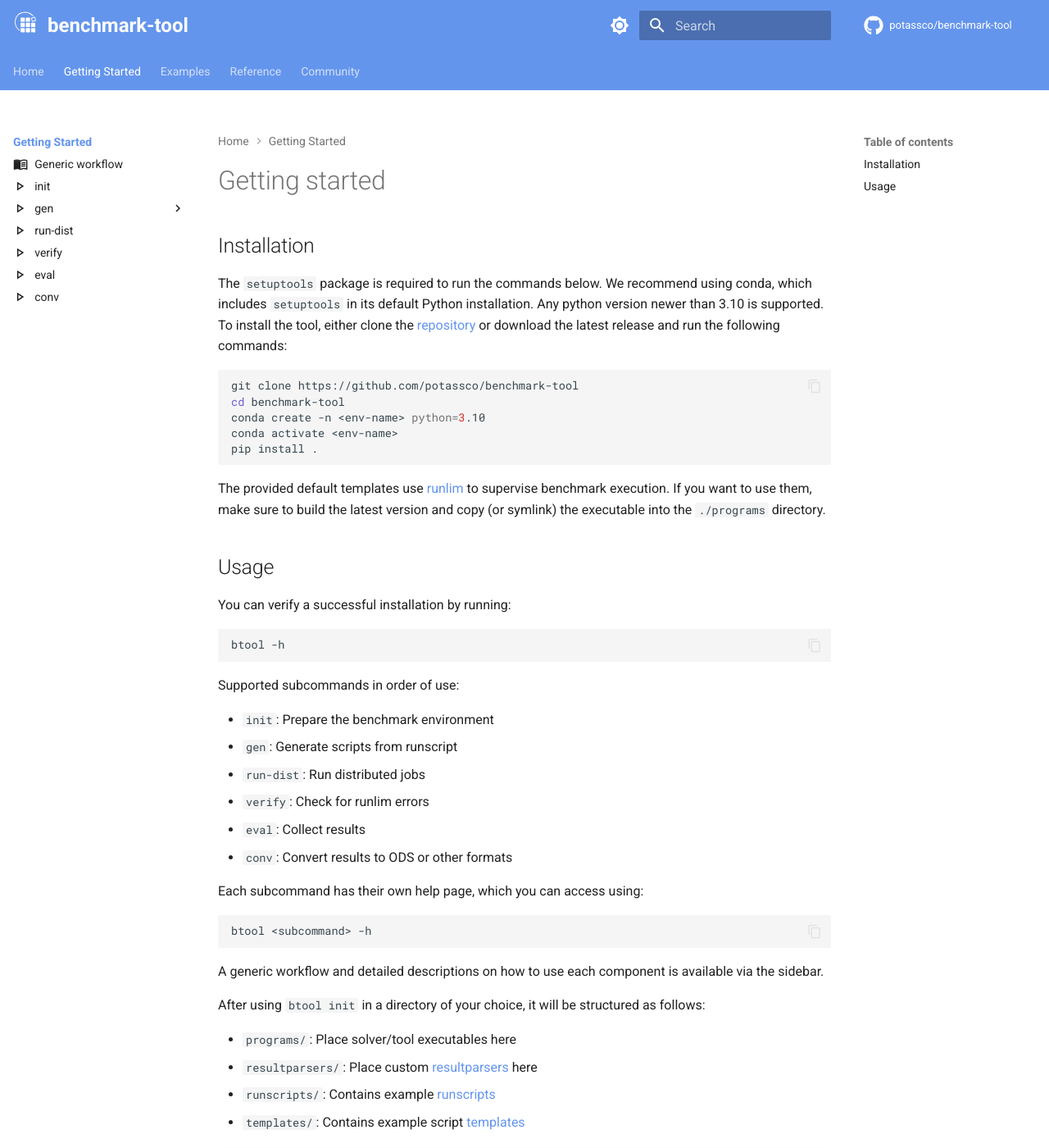
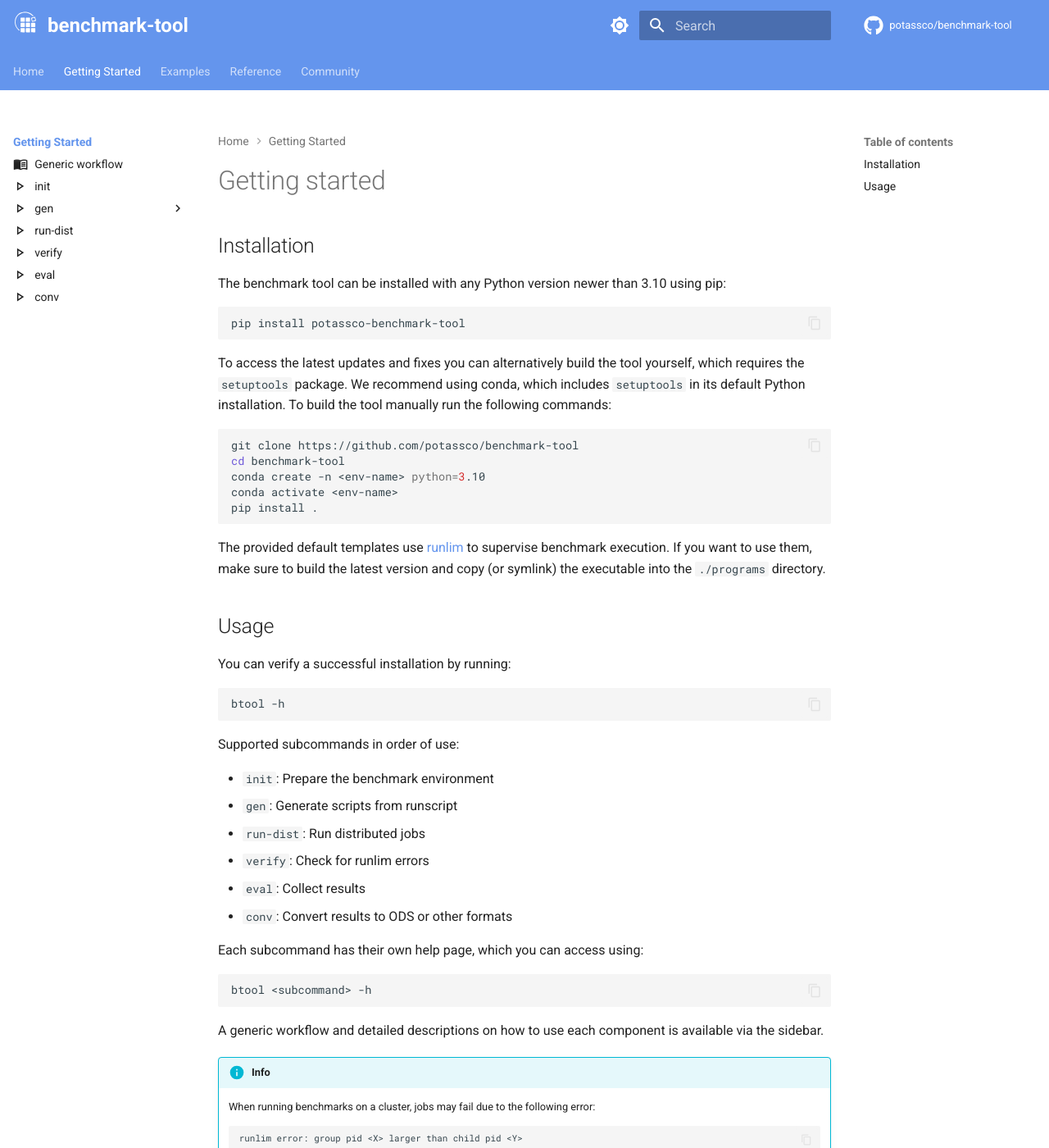
Before and after one commit to potassco/benchmark-tool, an MkDocs documentation site: the page built from docs/getting_started/index.md, in a window 1280 px wide and 1400 px high. Shown: the whole window at 82% size. Built offline with MkDocs 1.6.1 and Material for MkDocs 9.7.7, drawn with Linux system fonts in a browser that asks for light colours; comment, search, counter and statistics services are not loaded.

````diff
--- a/docs/getting_started/index.md
+++ b/docs/getting_started/index.md
@@ -2,11 +2,16 @@
 
 ## Installation
 
-The `setuptools` package is required to run the commands below. We recommend
-using conda, which includes `setuptools` in its default Python installation.
-Any python version newer than 3.10 is supported. To install the tool, either
-clone the [repository][btool] or download the latest release and run the
-following commands:
+The benchmark tool can be installed with any Python version newer than 3.10 using pip:
+
+```bash
+pip install potassco-benchmark-tool
+```
+
+To access the latest updates and fixes you can alternatively
+build the tool yourself, which requires the `setuptools` package.
+We recommend using conda, which includes `setuptools` in its default
+Python installation. To build the tool manually run the following commands:
 
 ```bash
 git clone https://github.com/potassco/benchmark-tool
@@ -46,14 +51,6 @@ btool <subcommand> -h
 A generic workflow and detailed descriptions on how to use each component is
 available via the sidebar.
 
-After using `btool init` in a directory of your choice, it will be structured as follows:
-
-- `programs/`: Place solver/tool executables here
-- `resultparsers/`: Place custom [resultparsers] here
-- `runscripts/`: Contains example [runscripts]
-- `templates/`: Contains example script [templates]
-
-
 !!! info
     When running benchmarks on a cluster, jobs may fail due to the following error:
 
--- a/pyproject.toml
+++ b/pyproject.toml
@@ -3,7 +3,7 @@ requires = ["setuptools", "setuptools-scm"]
 build-backend = "setuptools.build_meta"
 
 [project]
-name = "benchmarktool"
+name = "potassco-benchmark-tool"
 authors = [{ name = "Roland Kaminski"},{name = "Tom Schmidt"}]
 description = "A benchmark-tool for ASP based systems."
 requires-python = ">=3.10"
````
Also changed, not shown: 2 other files.
